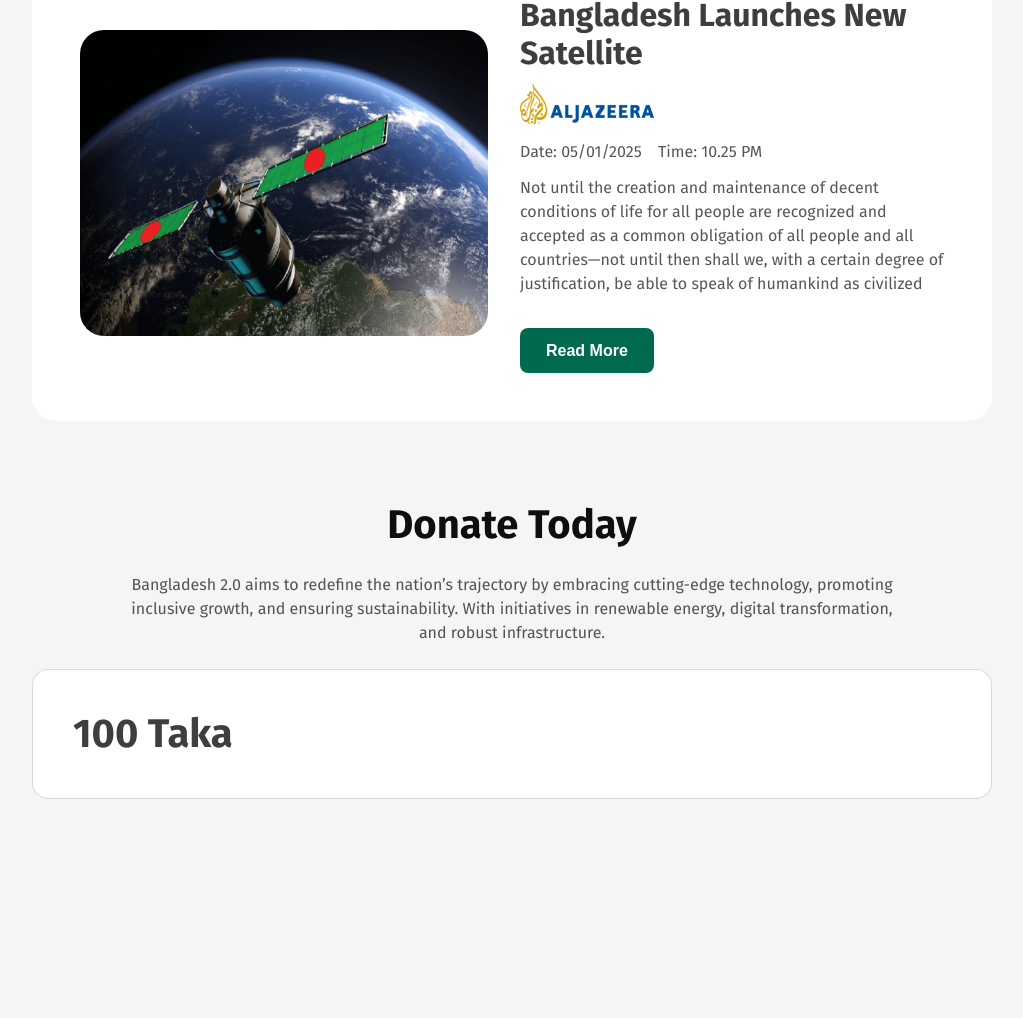
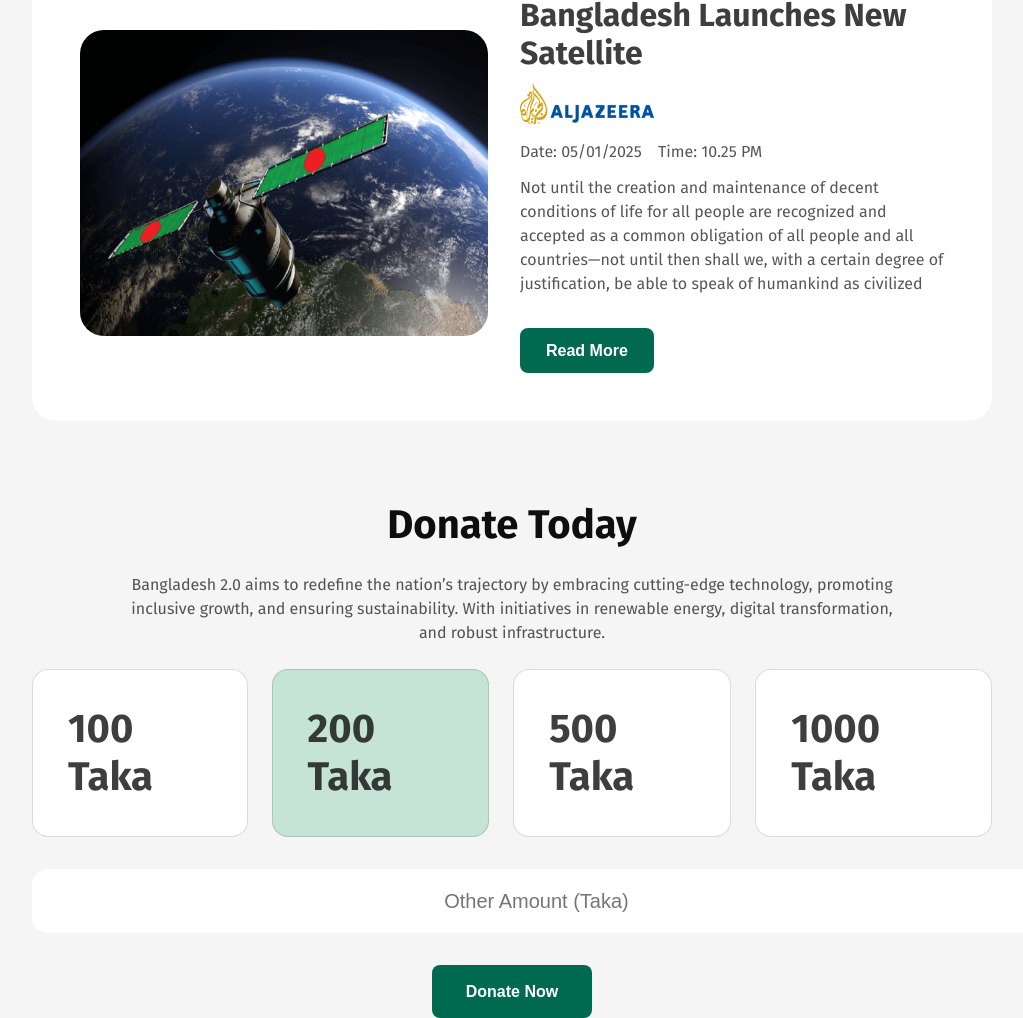
Before and after one commit to momin755/B11-Assignment-01, a plain HTML site: page index.html in a window 1280 px wide. Shown: the part 3227-4245 px from the top of the page, without its empty margins (128-1151 px from the left). Before the commit the page ends 4026 px from the top, so only its background shows below. Drawn offline with Linux system fonts and the light colour scheme.

Commit message:
Donate Section Completed

```diff
--- a/index.html
+++ b/index.html
@@ -211,6 +211,21 @@
                 <div class="donate-card">
                     <h3 class="donate-title">100 Taka</h3>
                 </div>
+                <div class="donate-card card-bg">
+                    <h3 class="donate-title">200 Taka</h3>
+                </div>
+                <div class="donate-card">
+                    <h3 class="donate-title">500 Taka</h3>
+                </div>
+                <div class="donate-card">
+                    <h3 class="donate-title">1000 Taka</h3>
+                </div>
+            </div>
+            <div class="donate-form">
+                <form action="">
+                    <input type="number" name="" id="" placeholder="Other Amount (Taka)"> <br>
+                    <input type="submit" value="Donate Now" class="btn donate-btn">
+                </form>
             </div>
 
            </section>
--- a/style.css
+++ b/style.css
@@ -239,13 +239,24 @@ margin-bottom: 32px;
 }
 
 /* Donate Styles */
-
+.donate-card-container{
+  display: flex;
+  gap: 24px;
+  justify-content: center;
+}
 .donate-card{
   box-sizing: border-box;
 border: 1px solid rgba(14, 14, 14, 0.15);
 border-radius: 16px;
 background: rgb(255, 255, 255);
-padding: 40px;
+padding:35px;
+transition: all .2s;
+}
+.donate-card:hover{
+  background: rgb(0, 106, 80);
+}
+.donate-card:hover .donate-title{
+  color: #fff;
 }
 .donate-title{
   color: rgba(14, 14, 14, 0.8);
@@ -253,3 +264,29 @@ font-size: 40px;
 font-weight: 700;
 line-height: 48px;
 }
+.card-bg{
+  background: rgb(198, 228, 214);
+}
+.donate-form{
+  margin-top: 32px;
+  text-align: center;
+}
+input[type="number"]{
+  box-sizing: border-box;
+border: none;
+border-radius: 16px;
+background: rgb(255, 255, 255);
+padding: 20px 40px 20px 40px;
+margin-bottom: 32px;
+color: rgba(14, 14, 14, 0.3);
+font-size: 20px;
+font-weight: 400;
+line-height: 24px;
+width: 1024px;
+text-align: center;
+}
+.donate-btn{
+  background: rgb(0, 106, 80);
+}
+
+/* Newsletter Styles */
```
